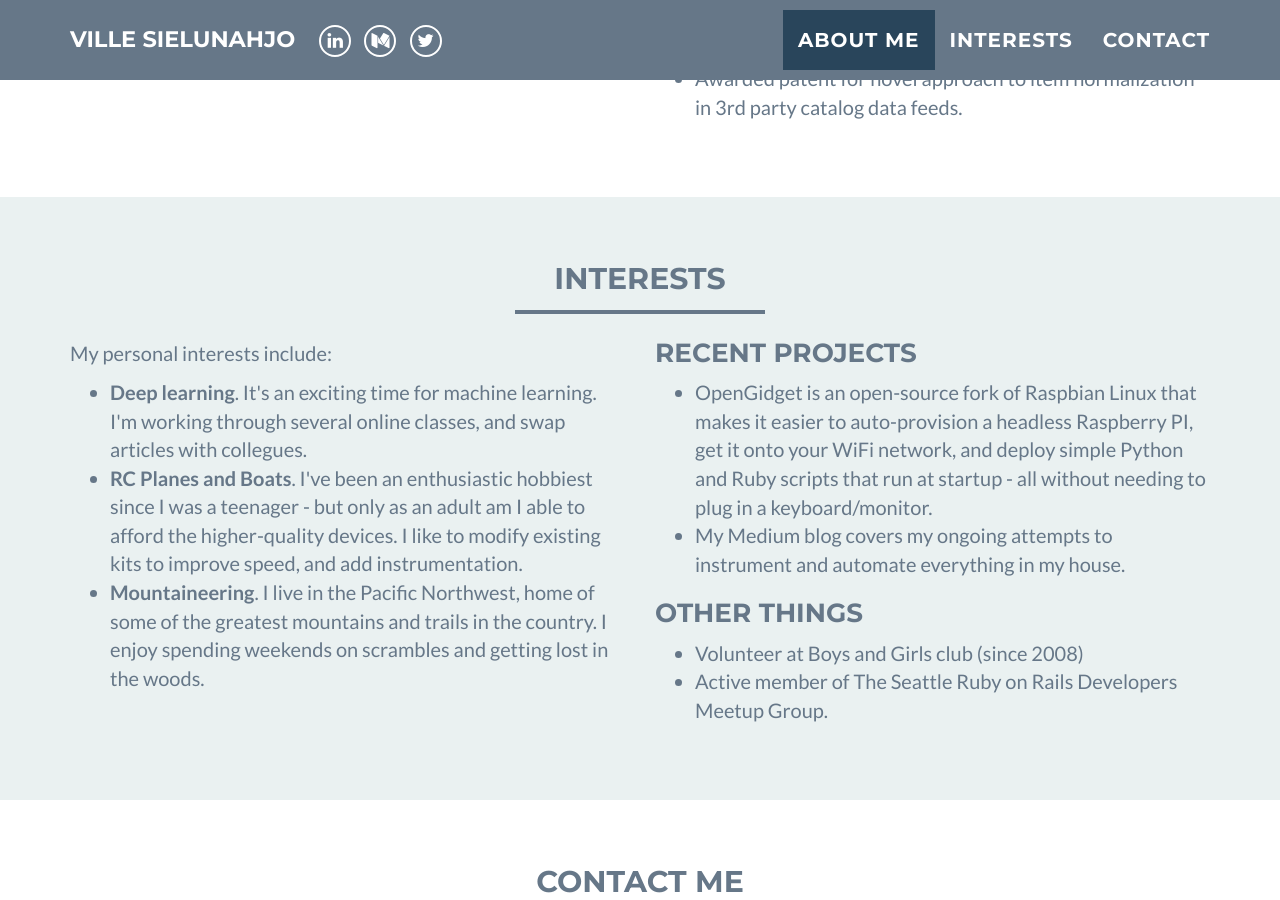
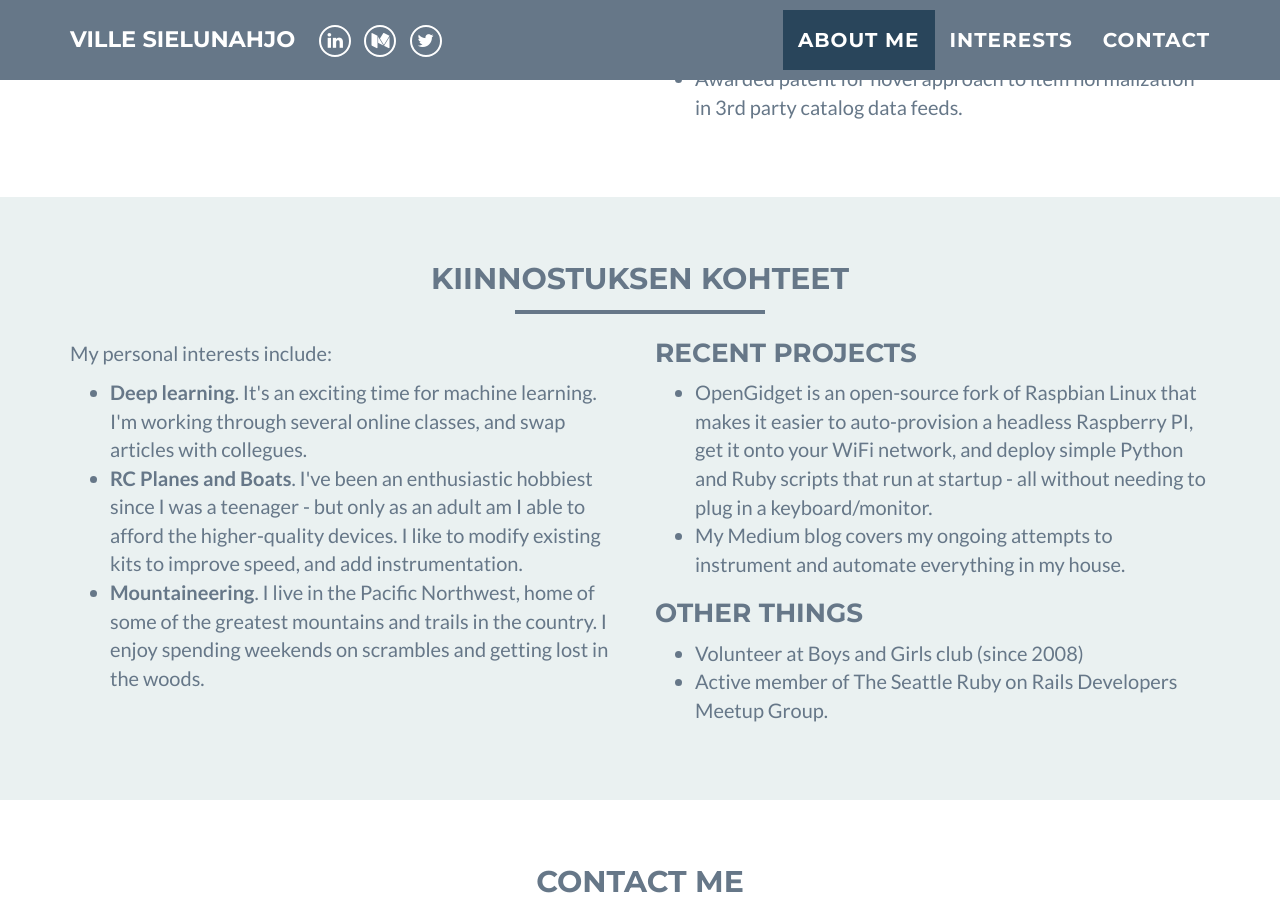
Before and after one commit to sielunahjo/sielunahjo, a Jekyll site: the page built from index.html, in a window 1280 px wide and 900 px high, scrolled down 977 px. Built offline with Jekyll 4.4.1, drawn with Linux system fonts in a browser that asks for light colours.

Commit message:
Update interests.html

```diff
--- a/_includes/interests.html
+++ b/_includes/interests.html
@@ -2,7 +2,7 @@
     <div class="container">
       <div class="row">
             <div class="col-lg-12 text-center">
-                <h2>Interests</h2>
+                <h2>Kiinnostuksen kohteet</h2>
                 <hr />
             </div>
         </div>
```
